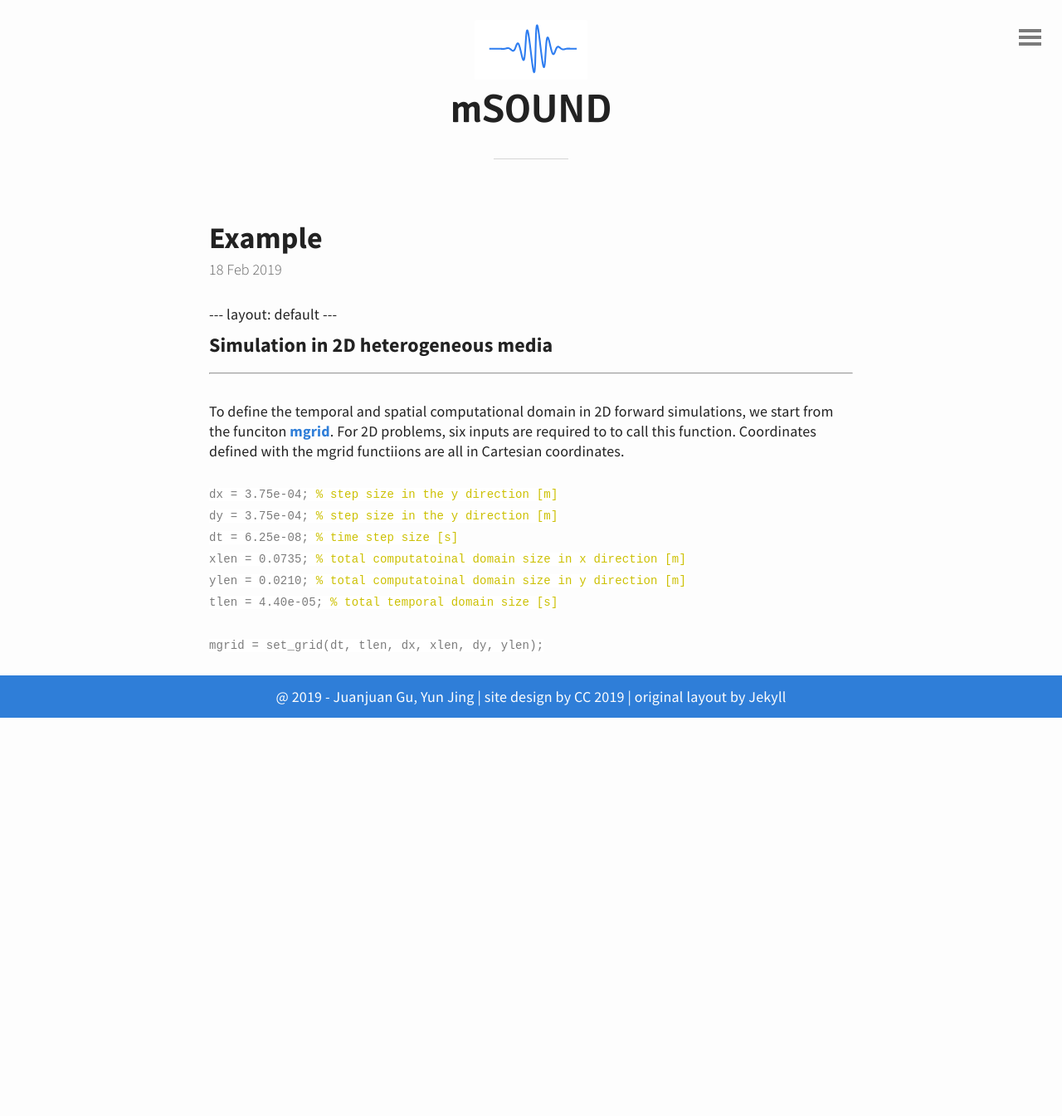
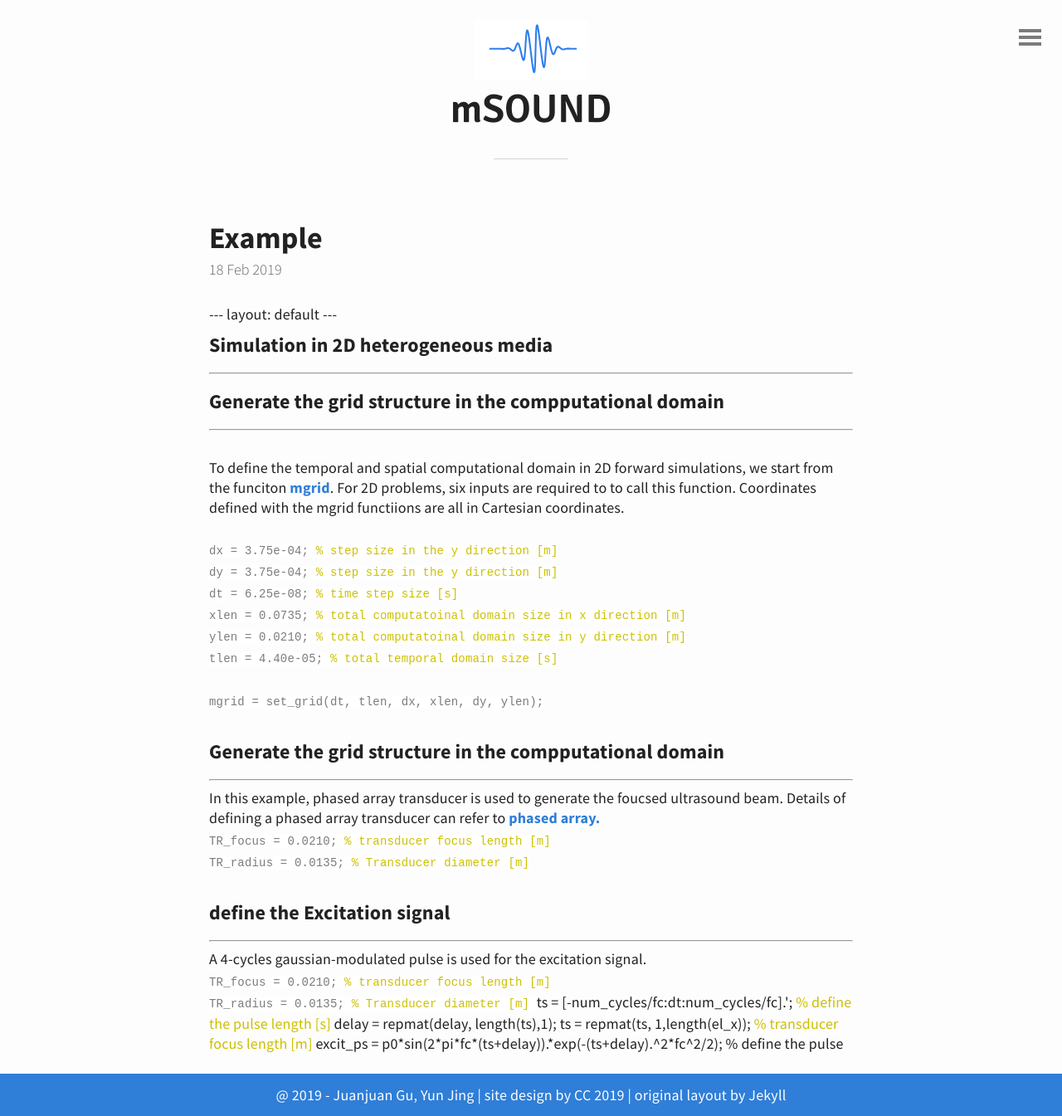
Before and after one commit to m-SOUND/mSOUND, a Jekyll site: the page _posts/2019-02-18-Example.html, which Jekyll copies as it is, in a window 1280 px wide. Shown: the whole page at 83% size. Built offline with Jekyll 4.4.1, drawn with Linux system fonts in a browser that asks for light colours; before the commit the page ends 900 px from its top, so only the background shows below that.

Commit message:
Update 2019-02-18-Example.html

```diff
--- a/_posts/2019-02-18-Example.html
+++ b/_posts/2019-02-18-Example.html
@@ -2,11 +2,17 @@
 ---
 layout: default
 ---
-
 <h4>Simulation in 2D heterogeneous media</h4>
 <hr>
+
+
+<!---define the structure grid--->
+<h6>Generate the grid structure in the compputational domain</h6>
+<hr>
 <p>
- <br>To define the temporal and spatial computational domain in 2D forward simulations, we start from the funciton <a href="/mSOUND/functions">mgrid</a>. For 2D problems, six inputs are required to to call this function. Coordinates defined with the mgrid functiions are all in Cartesian coordinates.
+ <br>To define the temporal and spatial computational domain in 2D forward simulations,
+ we start from the funciton <a href="/mSOUND/functions">mgrid</a>. For 2D problems,
+ six inputs are required to to call this function. Coordinates defined with the mgrid functiions are all in Cartesian coordinates.
  <br>
  <code>
 <br>dx = 3.75e-04;         <font color="$cc-color"> %  step size in the y direction [m]</font>
@@ -20,7 +26,35 @@ layout: default
 <br>mgrid = set_grid(dt, tlen, dx, xlen, dy, ylen);
 </code>
  <br>
+</p>
 
 
+<!---define the phased array transducer--->
+<h6>Generate the grid structure in the compputational domain</h6>
+<hr>
+<p>
+ In this example, phased array transducer is used to generate the foucsed ultrasound beam.
+ Details of defining a phased array transducer can refer to <a href="/mSOUND/phased_array">phased array.</a>
+<code>
+<br>TR_focus  = 0.0210;      <font color="$cc-color"> % transducer focus length [m]</font>
+<br>TR_radius = 0.0135;      <font color="$cc-color"> % Transducer diameter [m]</font>
+ </code>
 
+ </p>
+
+
+<!---define the Excitation signal--->
+<h6>define the Excitation signal</h6>
+<hr>
+<p>
+A 4-cycles gaussian-modulated pulse is used for the excitation signal.
+<code>
+<br>TR_focus  = 0.0210;      <font color="$cc-color"> % transducer focus length [m]</font>
+<br>TR_radius = 0.0135;      <font color="$cc-color"> % Transducer diameter [m]</font>
+ </code>
+ts    = [-num_cycles/fc:dt:num_cycles/fc].';      <font color="$cc-color"> % define the pulse length [s]</font>
+delay = repmat(delay, length(ts),1);
+ts    = repmat(ts, 1,length(el_x));        <font color="$cc-color"> % transducer focus length [m]</font>
+
+excit_ps = p0*sin(2*pi*fc*(ts+delay)).*exp(-(ts+delay).^2*fc^2/2);     % define the pulse
 </p>
```
